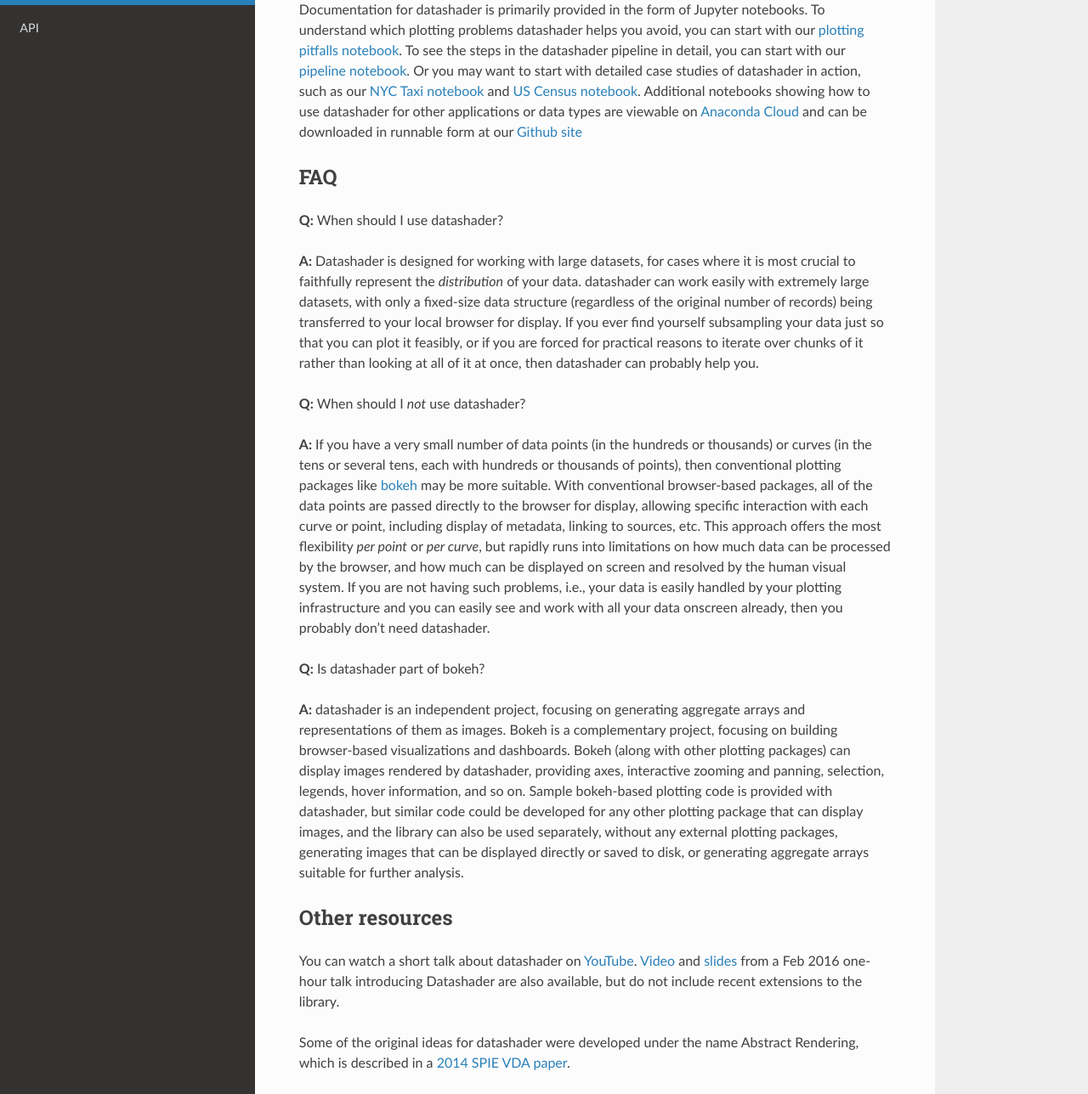
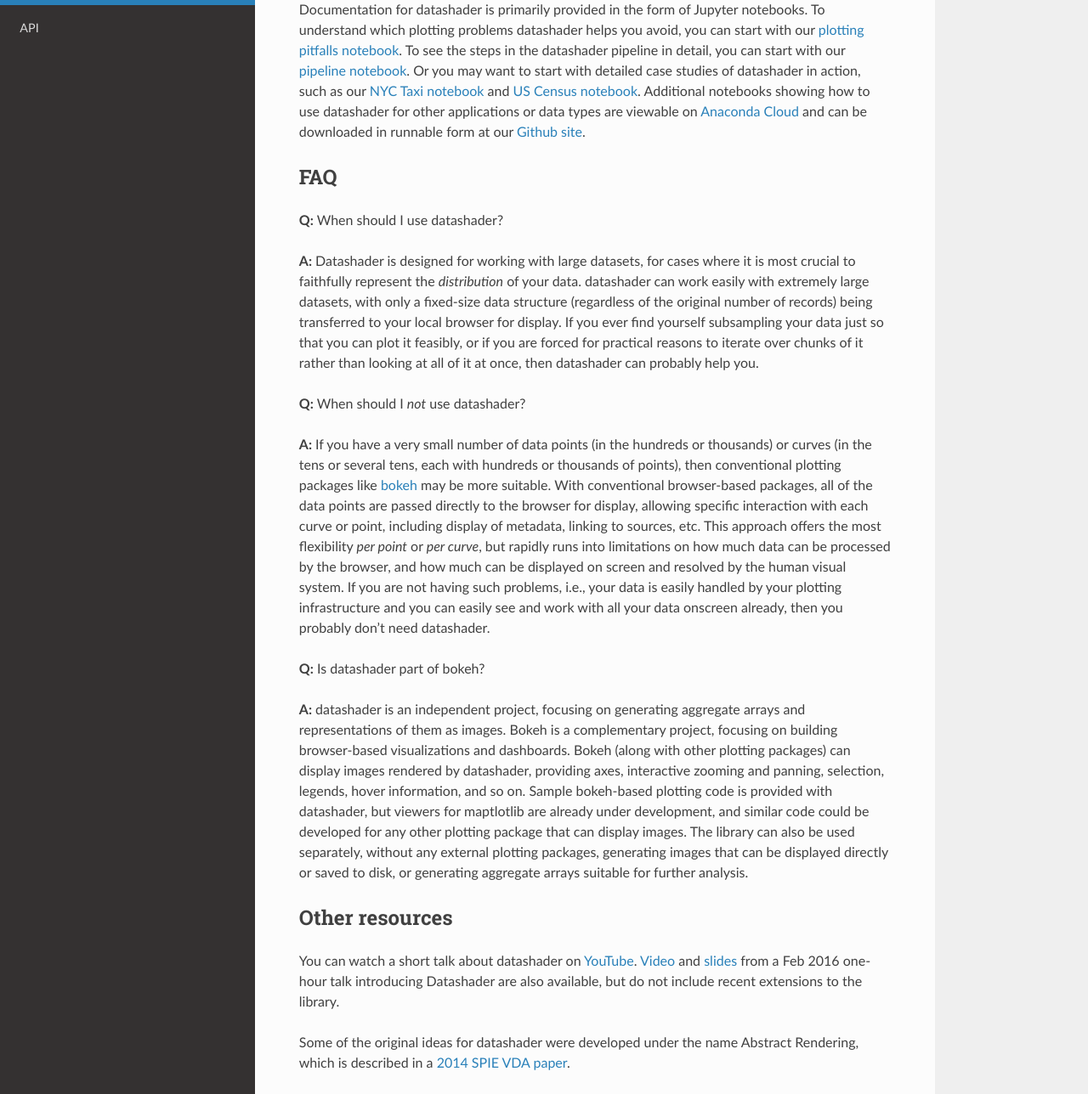
Before and after one commit to holoviz/datashader, a Sphinx documentation site: the page built from docs/index.rst, in a window 1280 px wide and 1400 px high, scrolled down 1316 px, cut to the strip 112-1400 px from the top of the window. Shown: the whole strip at 85% size. Built offline with Sphinx 7.4.7 and the Read the Docs theme 2.0.0, drawn with Linux system fonts in a browser that asks for light colours.

Commit message:
Fixed typo in docs and mentioned matplotlib interface

```diff
--- a/docs/index.rst
+++ b/docs/index.rst
@@ -55,7 +55,7 @@ Additional notebooks showing how to use datashader for
 other applications or data types are viewable on `Anaconda Cloud
 <https://anaconda.org/jbednar/notebooks>`_ and can be downloaded
 in runnable form at our `Github site
-<https://github.com/bokeh/datashader/tree/master/examples>`_
+<https://github.com/bokeh/datashader/tree/master/examples>`_.
 
 
 FAQ
@@ -101,8 +101,9 @@ visualizations and dashboards.  Bokeh (along with other plotting
 packages) can display images rendered by datashader, providing axes,
 interactive zooming and panning, selection, legends, hover
 information, and so on.  Sample bokeh-based plotting code is provided
-with datashader, but similar code could be developed for any other
-plotting package that can display images, and the library can also be
+with datashader, but viewers for maptlotlib are already under
+development, and similar code could be developed for any other
+plotting package that can display images.  The library can also be
 used separately, without any external plotting packages, generating
 images that can be displayed directly or saved to disk, or generating
 aggregate arrays suitable for further analysis.
```
